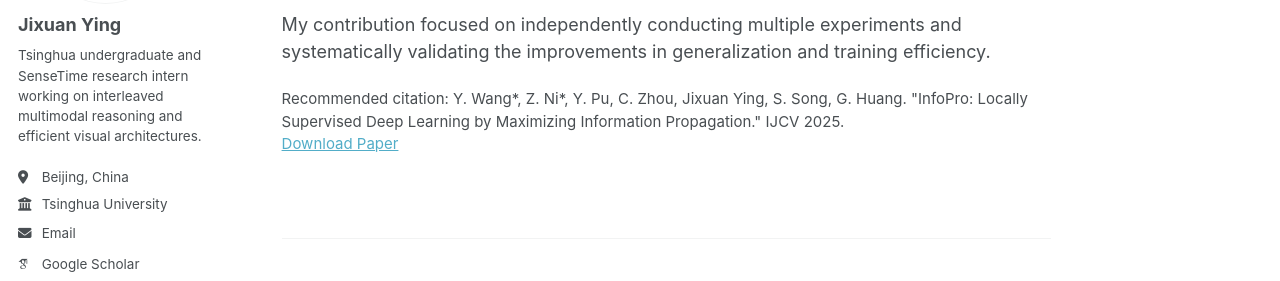
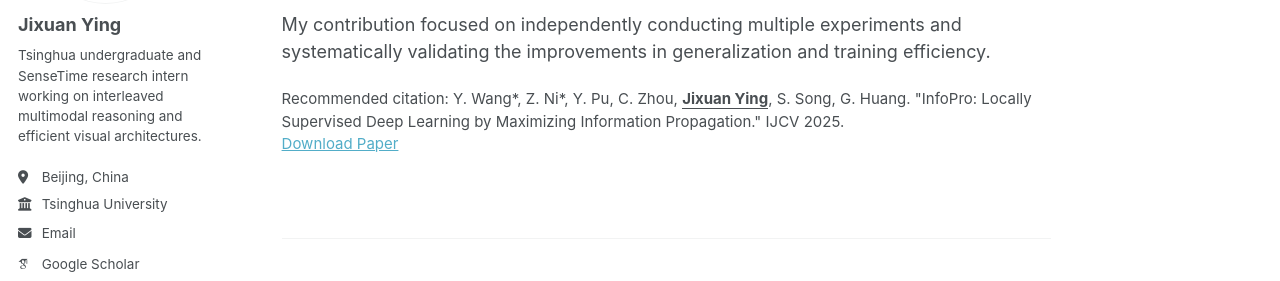
Before and after one commit to Hpesojyjx/Hpesojyjx.github.io, a Jekyll site: the page built from _publications/2025-12-29-infopro.md, in a window 1280 px wide and 995 px high. Shown: the part 317-598 px from the top of the window. Built offline with Jekyll 4.4.1, drawn with Linux system fonts in a browser that asks for light colours; some web fonts are replaced; a script bundle is joined from its source files by our own code; library files that are not in the unit come from our copies.

```diff
--- a/_publications/2025-12-29-infopro.md
+++ b/_publications/2025-12-29-infopro.md
@@ -6,7 +6,7 @@ date: 2025-12-29
 venue: "International Journal of Computer Vision (IJCV)"
 category: manuscripts
 paperurl: ""
-citation: 'Y. Wang*, Z. Ni*, Y. Pu, C. Zhou, Jixuan Ying, S. Song, G. Huang. "InfoPro: Locally Supervised Deep Learning by Maximizing Information Propagation." IJCV 2025.'
+citation: 'Y. Wang*, Z. Ni*, Y. Pu, C. Zhou, <b><u>Jixuan Ying</u></b>, S. Song, G. Huang. "InfoPro: Locally Supervised Deep Learning by Maximizing Information Propagation." IJCV 2025.'
 excerpt: "A locally supervised deep learning framework that improves information flow, feature expression, generalization, and training efficiency."
 ---
 
```
